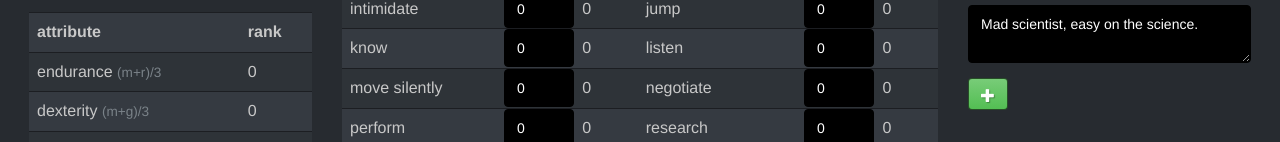
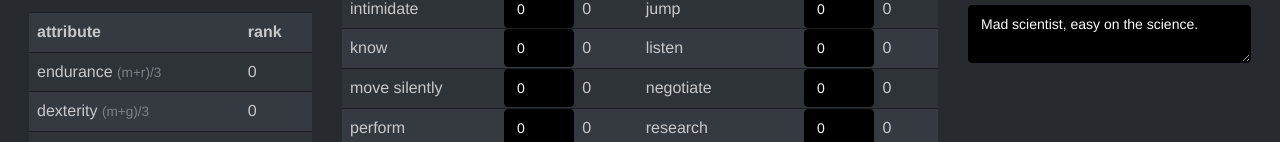
Before and after one commit to bblack/sandchar, a plain HTML site: page index.html in a window 1280 px wide. Shown: the part 437-579 px from the top of the page. Drawn offline with nearby package versions, Linux system fonts and the light colour scheme.

Commit message:
add aspect btn commented out for now

```diff
--- a/index.html
+++ b/index.html
@@ -123,10 +123,10 @@ https://cdnjs.cloudflare.com/ajax/libs/underscore.js/1.8.3/underscore-min.js'></
                         class='form-control'>
                         </textarea>
                     </div>
-                    <button type='button' class='btn btn-success'
+                    <!-- <button type='button' class='btn btn-success'
                         ng-click='char.addAspect()'>
                         <span class='glyphicon glyphicon-plus'></span>
-                    </button>
+                    </button> -->
                 </div>
             </div>
         </div>
```
